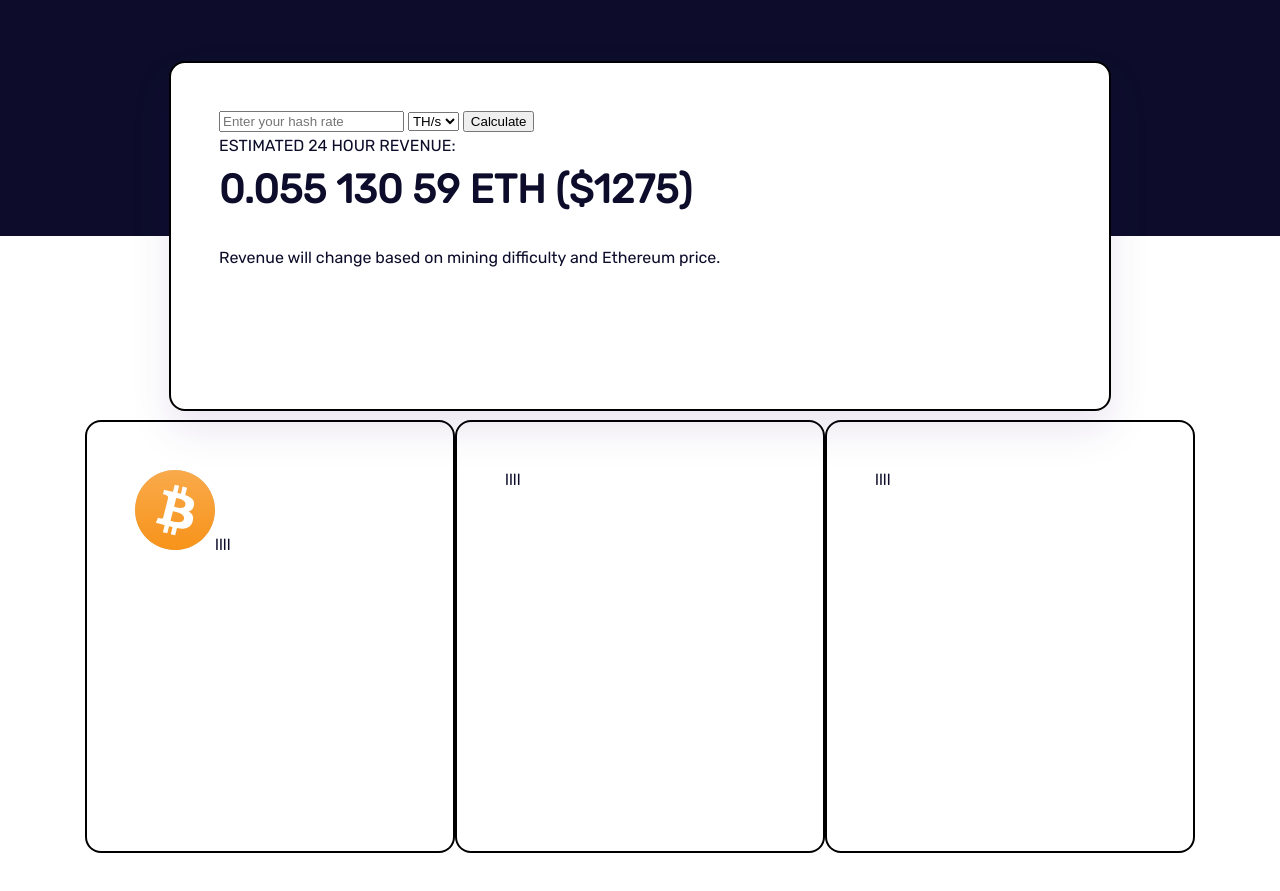
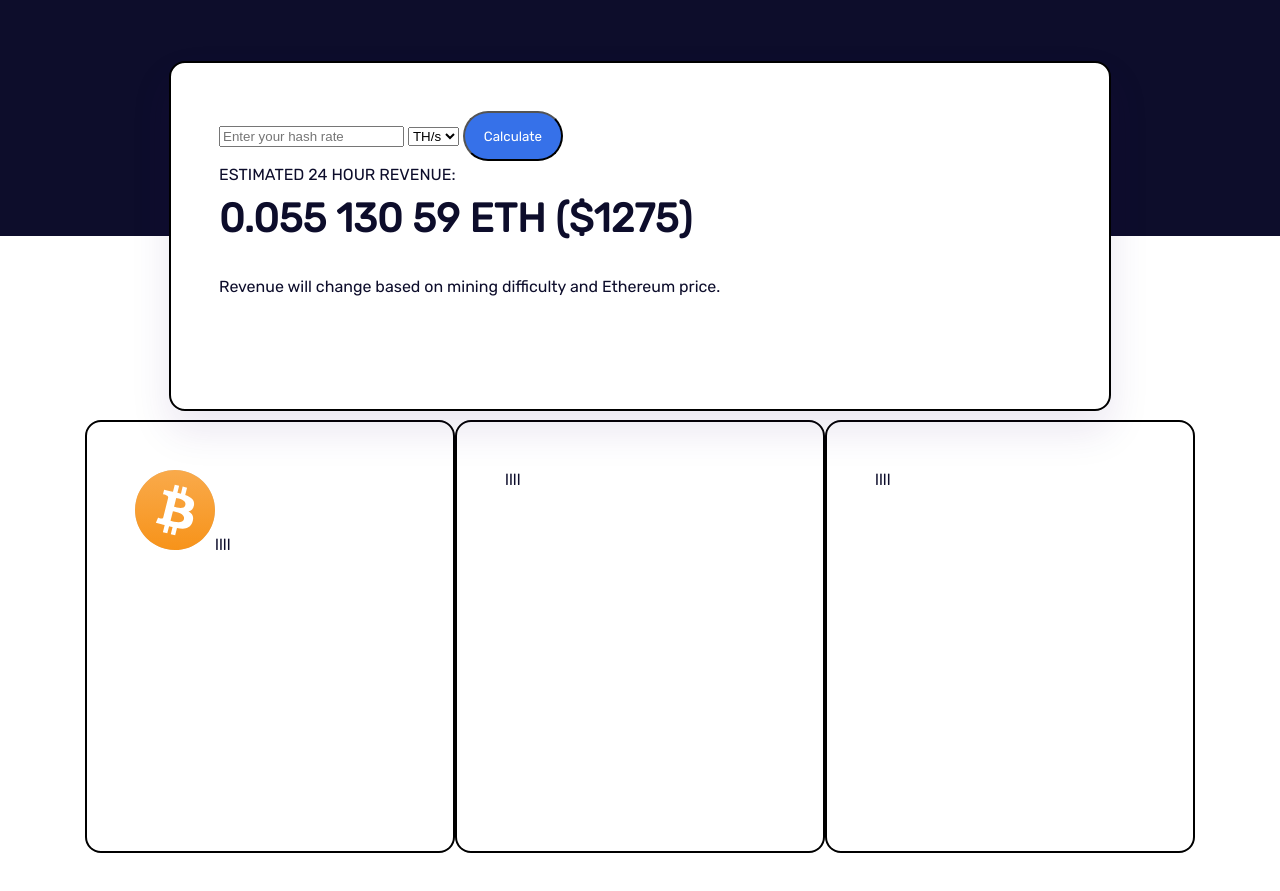
Before and after one commit to kuressaareametikool/crapo_TAK20, a plain HTML site: page index.html in a window 1280 px wide. Shown: the part 931-1822 px from the top of the page. Drawn offline with Linux system fonts and the light colour scheme.

Commit message:
button style change
uwu cat

```diff
--- a/assets/css/index.css
+++ b/assets/css/index.css
@@ -149,4 +149,12 @@ display: flex;
 flex-direction: row;
 
 }
-l
+
+.btn-primary {
+    border-radius: 25px;
+    color: white;
+    background-color:var(--color-blue);
+    font-family: 'Rubik', sans-serif;
+    height: 50px;
+    width: 100px;
+}
```
